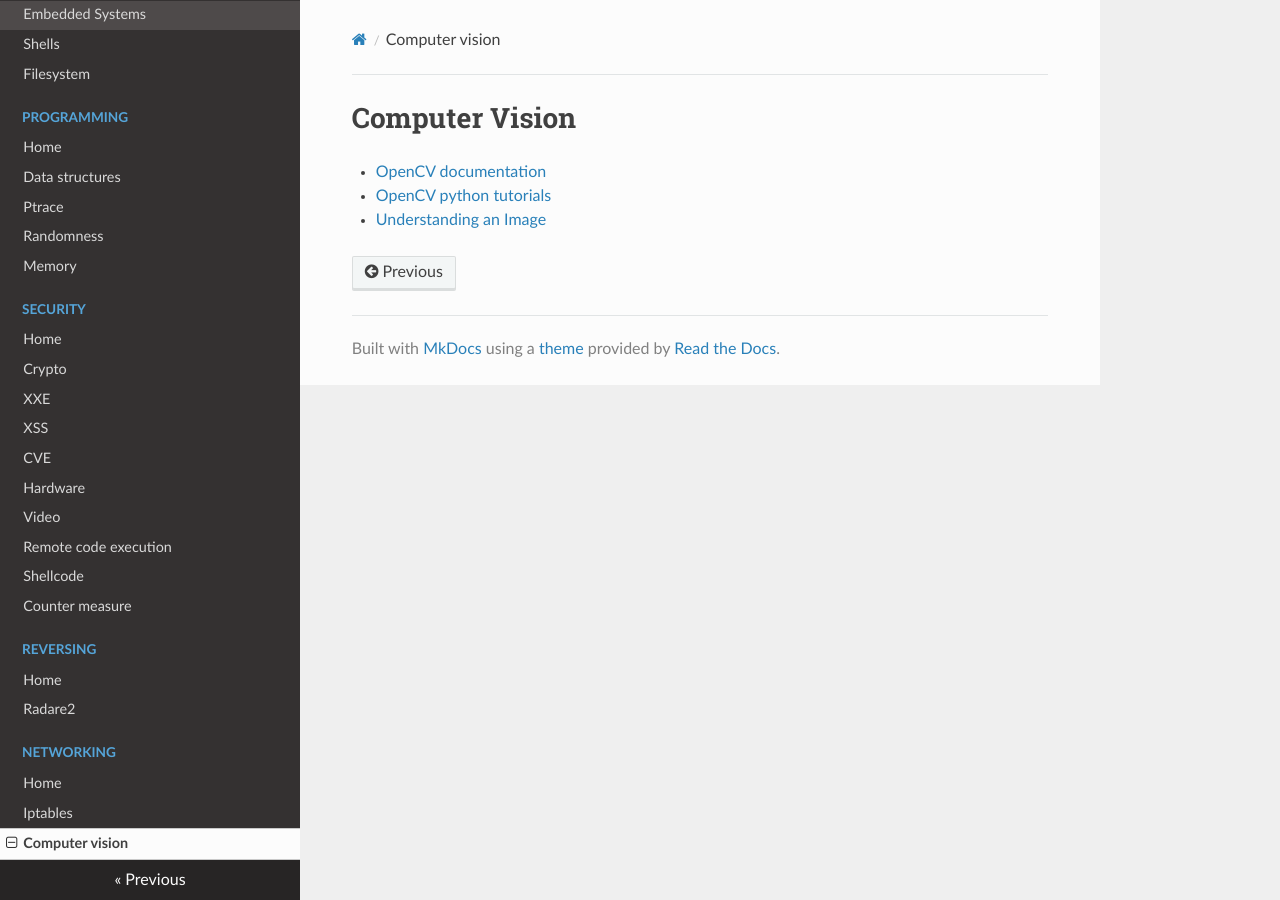
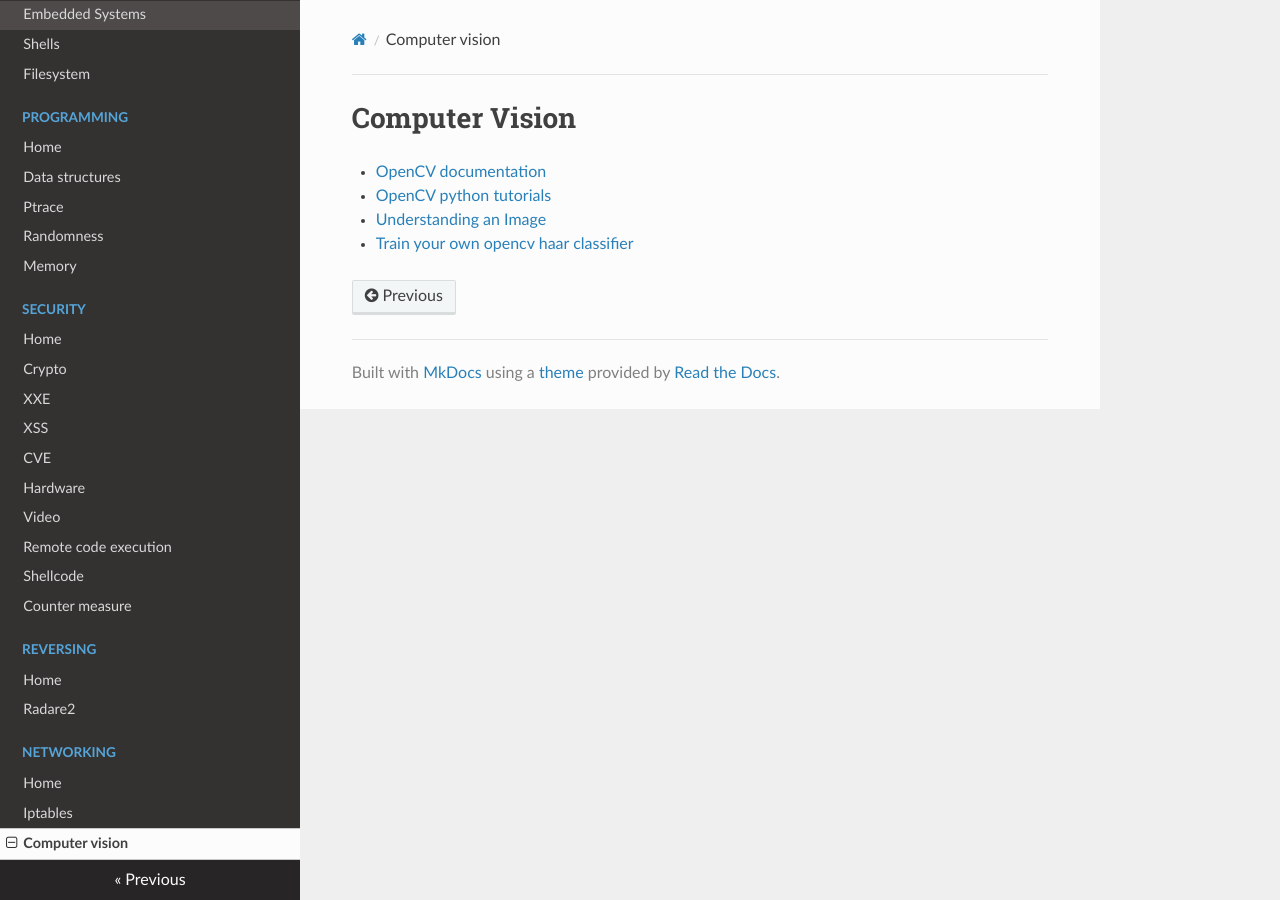
Before and after one commit to gipi/low-level, an MkDocs documentation site: the page built from docs/cv.md, in a window 1280 px wide. Built offline with MkDocs 1.6.1, drawn with Linux system fonts in a browser that asks for light colours; nearby versions of some CDN libraries; old or Windows-style settings are respelled for this version of MkDocs.

Commit message:
cv: add link.

```diff
--- a/docs/cv.md
+++ b/docs/cv.md
@@ -3,3 +3,4 @@
  - [OpenCV documentation](http://docs.opencv.org/2.4.12/)
  - [OpenCV python tutorials](https://opencv-python-tutroals.readthedocs.io/en/latest/)
  - [Understanding an Image](http://www.weheartcv.com/understanding-image/)
+ - [Train your own opencv haar classifier](http://coding-robin.de/2013/07/22/train-your-own-opencv-haar-classifier.html)
```
